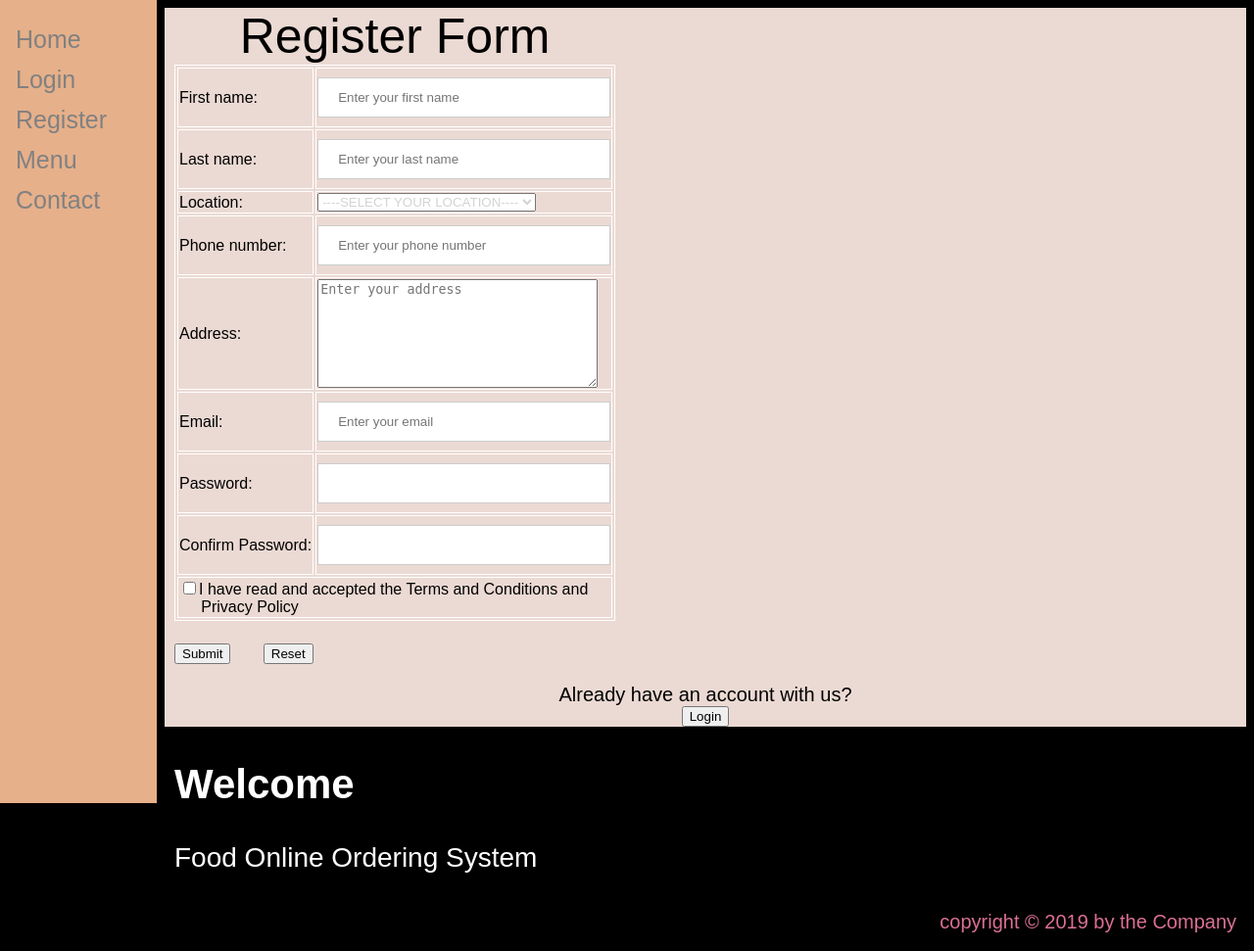
After one commit to Nando96/cpsc463, a PHP site: page /signupForm.php in a window 1280 px wide. The commit adds this page. Shown: the whole page at 98% size. Run offline with PHP 8.4, Linux system fonts and the light colour scheme.

Commit message:
Add files via upload

```diff
--- /dev/null
+++ b/css/nav.css
@@ -0,0 +1,61 @@
+body {
+  font-family: sans-serif;
+  background: #000;
+}
+
+.sidenav {
+  height: 100%;
+  width: 160px;
+  position: fixed;
+  z-index: 1;
+  top: 0;
+  left: 0;
+  background-color: #e6b08a;
+  overflow-x: hidden;
+  padding-top: 20px;
+}
+
+.sidenav a {
+  padding: 6px 8px 6px 16px;
+  text-decoration: none;
+  font-size: 25px;
+  color: #818181;
+  display: block;
+}
+
+.sidenav a:hover {
+  color: #f1f1f1;
+}
+
+.main {
+  margin-left: 160px; /* Same as the width of the sidenav */
+  font-size: 28px; /* Increased text to enable scrolling */
+  padding: 0px 10px;
+  color: white;
+}
+
+.signup {
+  background: #ebdad3;
+  margin-left: 160px; /* Same as the width of the sidenav */
+  font-size: 20px; /* Increased text to enable scrolling */
+  padding: 0px 10px;
+}
+
+#regForm {
+  font-size: 50px;
+}
+
+@media screen and (max-height: 450px) {
+  .sidenav {padding-top: 15px;}
+  .sidenav a {font-size: 18px;}
+}
+
+
+
+footer{
+    padding: 10px;
+    text-align: right;
+    color: palevioletred;
+    font-size: 20px;
+    /*font-family: 'Stalemate', cursive;*/
+}
--- a/css/style.css
+++ b/css/style.css
@@ -57,17 +57,20 @@ button {
     width: 100%;
 }
 
-.cancelButton {
+.regButton {
     padding: 14px 20px;
     background-color: #f44336;
 }
 
 
-.cancelButton,.submitButton {
+.regButton,.submitButton {
     float: left;
     width: 50%;
 }
 
+.register {
+  display: inline;
+}
 .clearfix::after {
     content: "";
     clear: both;
@@ -75,7 +78,7 @@ button {
 }
 
 @media screen and (max-width: 300px) {
-    .cancelButton, .submitButton {
+    .regButton, .submitButton {
        width: 100%;
     }
 }
--- /dev/null
+++ b/main.php
@@ -0,0 +1,26 @@
+<!DOCTYPE html>
+<html lang="en">
+  <head>
+    <meta charset="utf-8" />
+    <meta name="viewport" content="width=device-width, initial-scale=1.0" />
+    <link rel="stylesheet" href="css/nav.css" type="text/css"/>
+    <title>Food Online Ordering System</title>
+  </head>
+  <body>
+    <div class="sidenav">
+      <a href="main.php">Home</a>
+      <a href="login.php">Login</a>
+      <a href="signupForm.php">Register</a>
+      <a href="#menu">Menu</a>
+      <a href="#contact">Contact</a>
+    </div>
+<!-- Page content -->
+    <div class="main">
+      <h2>Welcome</h2>
+      <p>Food Online Ordering System</p>
+    </div>
+    <footer>
+  			<p2>copyright &copy; 2019 by the Company<br/></p2>
+  	</footer>
+  </body>
+</html>
--- /dev/null
+++ b/signupForm.php
@@ -0,0 +1,200 @@
+<?php
+session_start();
+$conn = mysqli_connect("localhost","root","","food");
+if(!$conn){
+  die('Could not connect: '.mysqli_connect_error());
+}
+if (isset($_POST['submit']))
+{
+$fname=$_POST['fname'];
+$lname=$_POST['lname'];
+$location=$_POST['location'];
+$mob=$_POST['mob'];
+$addr=$_POST['addr'];
+$email=$_POST['email'];
+$pw=$_POST['pw'];
+$cpw=$_POST['cpw'];
+$sql = "INSERT INTO user VALUES ('$fname', '$lname', '$location', '$mob', '$addr', '$email', '$pw', '$cpw');";
+	if(mysqli_query($conn, $sql))
+{
+	$message = "You have been successfully registered";
+}
+else
+{
+	$message = "Could not insert record";
+}
+	echo "<script type='text/javascript'>alert('$message');</script>";
+	$sql1 = "INSERT INTO php_users_login(`email`, `password`) VALUES ('$email', '$pw');";
+	if(mysqli_query($conn, $sql1))
+	{
+		$message1 = "Added in login table";
+	}
+	else
+	{
+		$message1 = "Could not insert record";
+	}
+	echo "<script type='text/javascript'>alert('$message1');</script>";}
+?>
+
+<html>
+	<head>
+		<link href="css/style.css" rel="stylesheet" type="text/css">
+		<title>Register</title>
+		<script type="text/javascript">
+			function validate() {
+				var fname=document.getElementById("fname");
+				var lname=document.getElementById("lname");
+				var mob=document.getElementById("mob");
+				var location=document.getElementById("location");
+				var EmailId=document.getElementById("email");
+				var addr=document.getElementById("addr");
+				var pw=document.getElementById("pw");
+				var cpw=document.getElementById("cpw");
+				var alphaExp = /^[a-zA-Z]+$/;
+				var atpos = EmailId.value.indexOf("@");
+			  var dotpos = EmailId.value.lastIndexOf(".");
+
+				if(pw.value.length < 8 || cpw.value.length < 8) {
+					alert("Please enter a password at least 8 characters");
+					pw.focus();
+					return false;
+				}
+				else if (pw.value.length != cpw.value.length) {
+					alert("Password do not match.");
+					pw.focus();
+					return false;
+				}
+				else if (pw.value != cpw.value) {
+					alert("Password do not match");
+					pw.focus();
+					return false;
+				}
+				if (atpos < 1 || dotpos < atpos + 2 || dotpos + 2 >= EmailId.value.length) {
+					alert("Enter valid email");
+					EmailId.focus();
+					return false;
+				}
+				if (fname.value == null || fname.value == "") {
+					alert("Enter a valid first name");
+					fname.focus();
+					return false;
+				}
+				if (fname.value.match(alphaExp)){}
+				else {
+					alert("First name can have only letters");
+					fname.focus();
+					return false;
+				}
+				if (lname.value == null || lname.value == "") {
+					alert("Enter a valid last name");
+					lname.focus();
+					return false;
+				}
+				if (lname.value.match(alphaExp)){}
+				else {
+					alert("Last name can have only letters");
+					lname.focus();
+					return false;
+				}
+				if(mob.value==null || mob.value==" ") {
+					alert("Please Enter Your Phone Number");
+					mob.focus();
+					return false;
+				}
+				if (isNaN(mob.value)) {
+					alert(" Your Phone Number must be Integers");
+					mob.focus();
+					return false;
+				}
+				if((mob.value.length!= 10))	{
+					alert("Enter the valid Phone Number(Like : 9669666999)");
+					mob.focus();
+					return false;
+				}
+				if(location.selectedIndex==0) {
+					alert("Please select location");
+					location.focus();
+					return false;
+				}
+				if(addr.value==" " || addr.value=="") {
+					alert("Please Enter Your Address");
+					addr.focus();
+					return false;
+				}
+				if (confirm("Do you want to submit your details?") == true) {}
+				else {
+			       return false;
+			  }
+			  var survey=prompt("How did you hear about us? (Used only for survey)");
+				return true;
+			}
+		</script>
+	</head>
+<body>
+<div class="signup">
+<form name="register" method="POST" action="signupForm.php" onsubmit="return validate()">
+	<table border="1" bordercolor="white">
+		<caption id="regForm">Register Form</caption>
+		<tr class="left">
+			<td>First name:</td>
+			<td><input name="fname" type="TEXT" placeholder="Enter your first name" size="30" maxlength="30" align="center" id="fname"></td>
+		</tr>
+
+		<tr class="left">
+			<td>Last name:</td>
+			<td><input name="lname" type="TEXT" placeholder="Enter your last name" size="30" maxlength="30" align="center" id="lname"></td>
+		</tr>
+
+		<tr class="left">
+			<td>Location:</td>
+			<td><select name="location" id="location" style="color:#d3d3d3;" onchange="document.postElementById('location').style.color='black';">
+				<option value="none" disabled selected>----SELECT YOUR LOCATION----</option>
+				<option value="Orange" style="color:black;">Orange</option>
+				<option value="Los Angeles" style="color:black;">Los Angeles</option>
+				<option value="Fullerton" style="color:black;">Fullerton</option>
+			</select>
+			</td>
+		</tr>
+
+		<tr class="left">
+			<td>Phone number:</td>
+			<td><input name="mob" type="TEXT" size="30" maxlength="10" placeholder="Enter your phone number" id="mob"></td>
+		</tr>
+
+		<tr class="left">
+			<td>Address:</td>
+			<td class="left"><textarea rows="7" cols="33" wrap="physical" name="addr" placeholder="Enter your address" id="addr"></textarea></td>
+		</tr>
+
+		<tr class="left">
+			<td>Email:</td>
+			<td><input name="email" type="TEXT" size="30" maxlength="30" placeholder="Enter your email" id="email"></td>
+		</tr>
+
+		<tr class="left">
+			<td>Password:</td>
+			<td><input name="pw" type="password" size="30" id="pw"></td>
+		</tr>
+
+		<tr class="left">
+			<td>Confirm Password:</td>
+			<td><input name="cpw" type="password" size="30" id="cpw"></td>
+		</tr>
+
+		<tr class="left">
+			<td colspan="2">
+				<input type="checkbox" name="tc" value="tc">I have read and accepted the Terms and Conditions and <br>&nbsp&nbsp&nbsp&nbsp&nbspPrivacy Policy</td>
+		</tr>
+	</table>
+	<p><input type="Submit" value="Submit" name="submit" id="submit" class="button" onclick="if(!this.form.tc.checked){alert('You must agree to the term first.');return false}">&nbsp&nbsp&nbsp&nbsp&nbsp
+	<input type="Reset" value="Reset" id="reset" class="button"></p>
+</form>
+
+<form action="login.php">
+	<p align="center">Already have an account with us?<br>
+	<input type="submit" value="Login" id="login" class="button"></p>
+</form>
+</div>
+<?php include("main.php"); ?>
+	</body>
+</html>
```
Also changed, not shown: 127.0.0.1.sql (added, +79 -0 lines).
